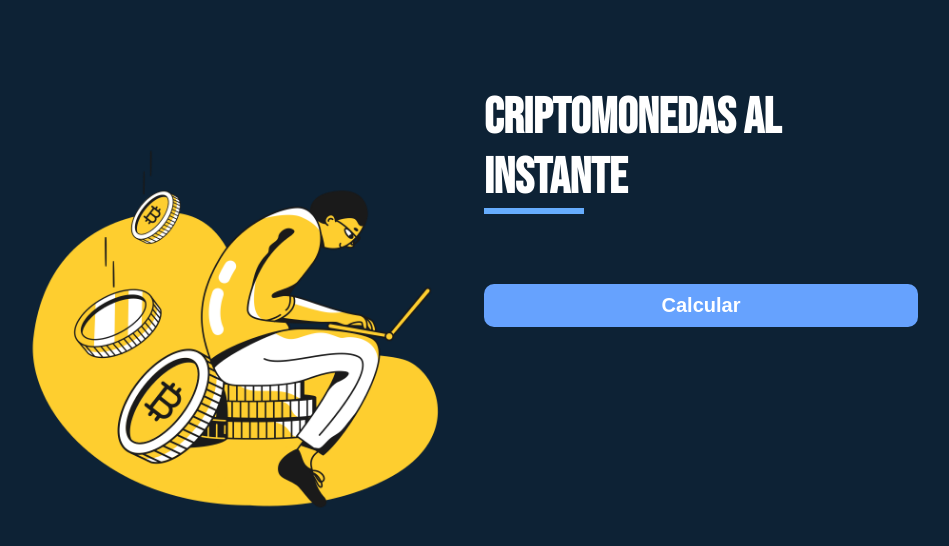
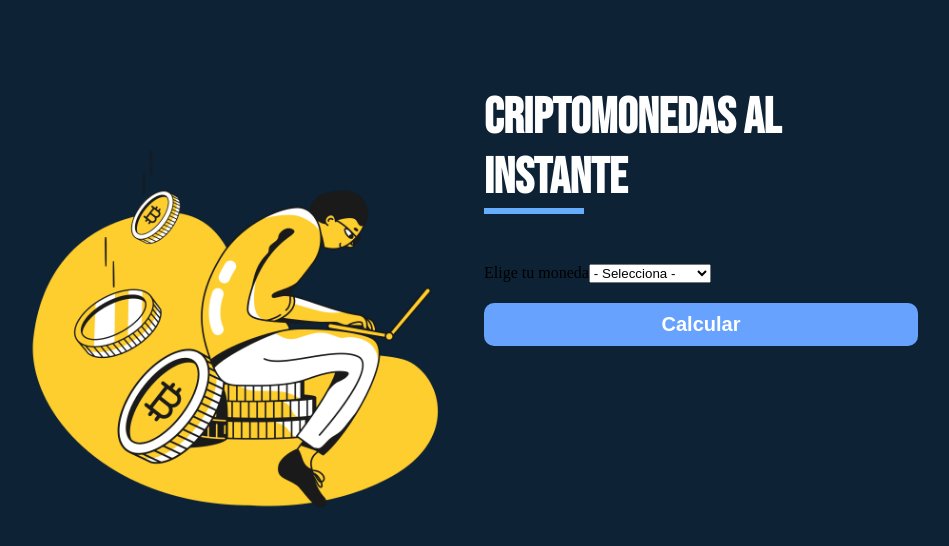
Before and after one commit to carlos-ssh/realtime-crypto, a React (Create React App) app: page / in a window 1280 px wide. Shown: the top 546 px of the page, without its empty margins (172-1121 px from the left). Built offline with nearby package versions, Linux system fonts and the light colour scheme.

Commit message:
Add custom hook options for diferent kind of exchange.

```diff
--- a/src/components/Formulario.js
+++ b/src/components/Formulario.js
@@ -1,5 +1,6 @@
 import React from 'react';
 import styled from '@emotion/styled';
+import useMoneda from '../hooks/useMoneda';
 
 const Boton = styled.input`
   margin-top: 20px;
@@ -20,8 +21,20 @@ const Boton = styled.input`
 `;
 
 const Formulario = () => {
+
+  const MONEDAS = [
+    {codigo: 'USD', nombre: 'Dolar Americano'},
+    {codigo: 'MXN', nombre: 'Peso Mexicano'},
+    {codigo: 'EUR', nombre: 'Euro'},
+    {codigo: 'GBP', nombre: 'Libra Esterlina'}
+  ];
+
+  const [ moneda, SelectMonedas, actualizarState ] = useMoneda('Elige tu moneda', '', MONEDAS);
+
   return (
     <form>
+      <SelectMonedas />
+
       <Boton
         type="submit"
         value="Calcular"
--- /dev/null
+++ b/src/hooks/useMoneda.js
@@ -0,0 +1,24 @@
+import React, { Fragment, useState } from 'react';
+
+const useMoneda = (label, stateInicial, opciones) => {
+
+  const [state, actualizarState] = useState(stateInicial);
+
+  const Seleccionar = () =>(
+    <Fragment>
+      <label>
+        <label>{label}</label>
+        <select>
+          <option value="">- Selecciona -</option>
+          { opciones.map(opcion => (
+            <option key={opcion.codigo} value={opcion.codigo}>{opcion.nombre}</option>
+          ))}
+        </select>
+      </label>
+    </Fragment>
+  );
+
+  return [ state, Seleccionar, actualizarState ];
+}
+
+export default useMoneda
```
